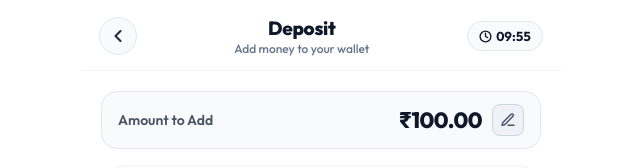
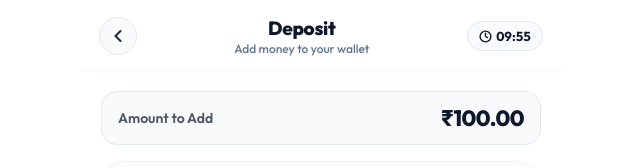
Before and after one commit to satyamsk05/bitarcadepay, a website: page index.html in a window 1280 px wide. Shown: the top 168 px of the page, without its empty margins (319-959 px from the left). Drawn offline with Linux system fonts and the light colour scheme; no server answers.

Commit message:
Completely remove amount edit button and prompt to lock order amount

```diff
--- a/index.html
+++ b/index.html
@@ -176,32 +176,11 @@
       font-weight: 600;
       color: #4B5563;
     }
-    .amount-right {
-      display: flex;
-      align-items: center;
-      gap: 10px;
-    }
     .amount-val {
       font-size: 22px;
       font-weight: 800;
       color: #0F172A;
       letter-spacing: -0.5px;
-    }
-    .edit-btn {
-      width: 32px;
-      height: 32px;
-      border-radius: 8px;
-      background: #EEF2F6;
-      border: 1px solid #CBD5E1;
-      display: flex;
-      align-items: center;
-      justify-content: center;
-      cursor: pointer;
-      color: #475569;
-      transition: background 0.15s;
-    }
-    .edit-btn:active {
-      background: #E2E8F0;
     }
 
     .qr-container {
@@ -704,15 +683,7 @@
     <div class="card-upi" id="paymentCard">
       <div class="amount-box">
         <span class="amount-box-label">Amount to Add</span>
-        <div class="amount-right">
-          <span class="amount-val" id="displayAmount">₹100.00</span>
-          <button class="edit-btn" onclick="promptEditAmount()" title="Edit amount">
-            <svg width="16" height="16" viewBox="0 0 24 24" fill="none" stroke="currentColor" stroke-width="2.2" stroke-linecap="round" stroke-linejoin="round">
-              <path d="M12 20h9"></path>
-              <path d="M16.5 3.5a2.121 2.121 0 0 1 3 3L7 19l-4 1 1-4L16.5 3.5z"></path>
-            </svg>
-          </button>
-        </div>
+        <span class="amount-val" id="displayAmount">₹100.00</span>
       </div>
 
       <div class="qr-container" id="qrBox"></div>
@@ -1168,18 +1139,6 @@ function circ(q, n, c, options) {
       }
     }
 
-    function promptEditAmount() {
-      const input = prompt('Enter deposit amount (₹):', amount.toString());
-      if (input !== null) {
-        const parsed = parseFloat(input.trim());
-        if (!isNaN(parsed) && parsed >= 1 && parsed <= 50000) {
-          amount = parsed;
-          renderCircularQr();
-        } else {
-          alert('Please enter a valid amount between ₹1 and ₹50,000');
-        }
-      }
-    }
 
     function openUpiApp(app) {
       const baseUri = generateUpiUri(amount);
```
